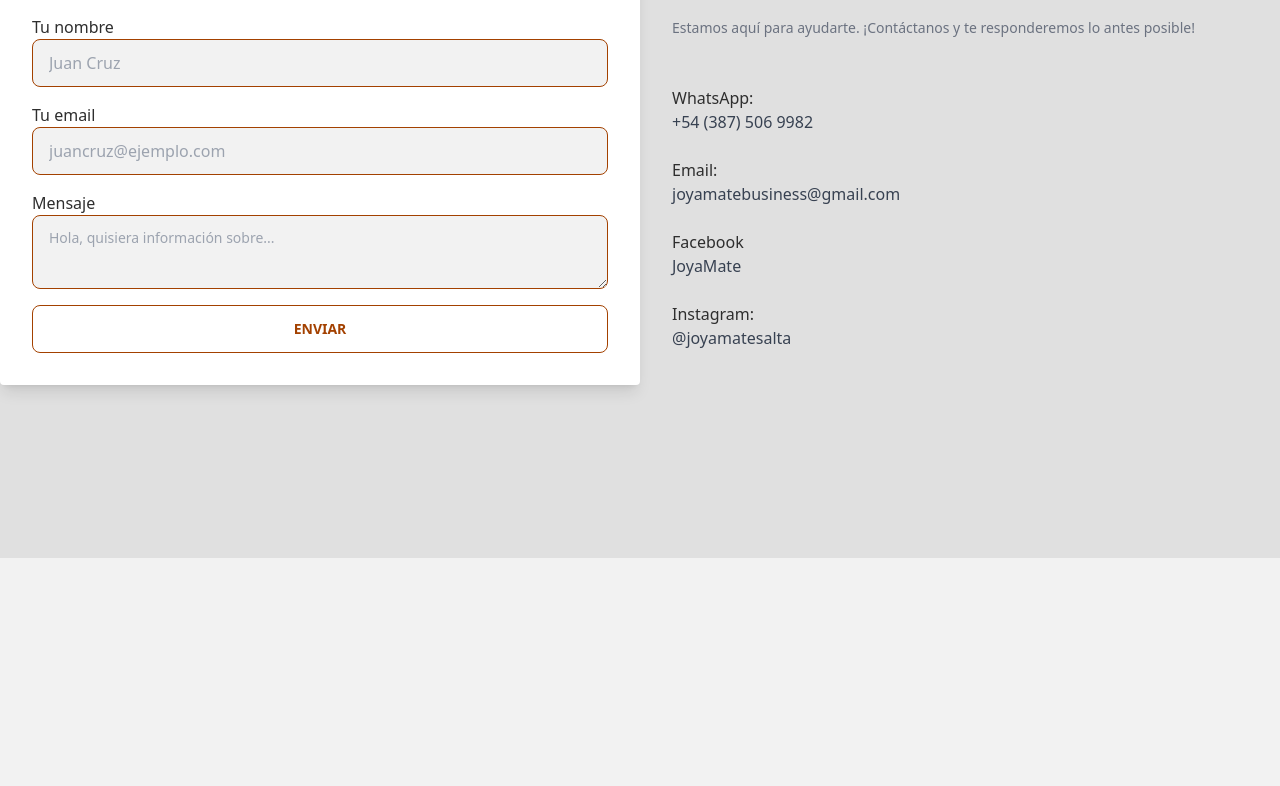
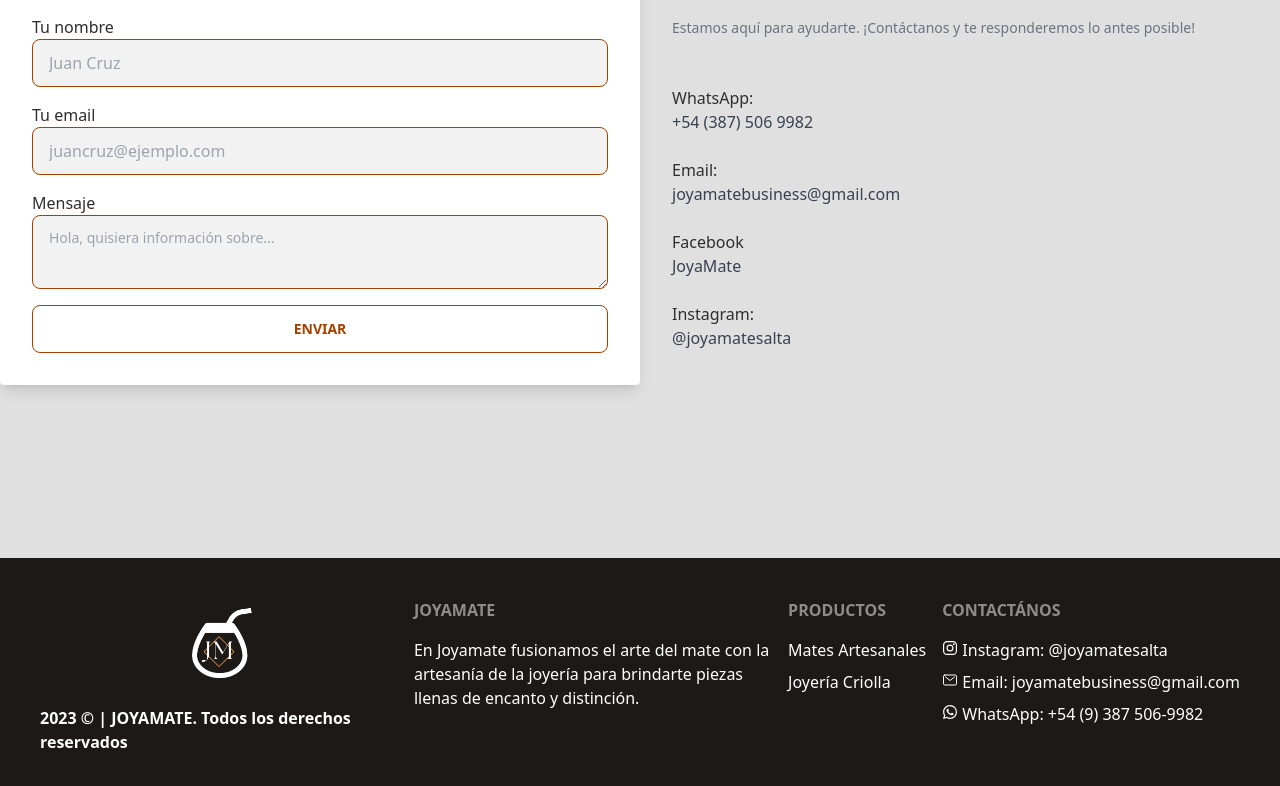
Before and after one commit to tsuramii/joyamate, a React (Vite) app: page / in a window 1280 px wide. Shown: the part 3006-3792 px from the top of the page. Before the commit the page ends 3564 px from the top, so only its background shows below. Built offline with nearby package versions, Linux system fonts and the light colour scheme.

Commit message:
Add footer

```diff
--- a/src/App.jsx
+++ b/src/App.jsx
@@ -9,7 +9,7 @@
   return (
     <>
       <Header />
-      <Banner/>
+      <Banner />
       <ProductSection />
       <Contact />
       <Footer />
--- a/src/sections/Footer.jsx
+++ b/src/sections/Footer.jsx
@@ -1,10 +1,30 @@
 import React from 'react';
 
 function Footer() {
-    return(
-    <section id="footer">
-
-    </section>
+    return (
+        <section id="footer">
+            <footer className="footer p-10 bg-neutral text-base text-white">
+                <div>
+                    <img src="src/assets/logo-transparent.png" alt="Joyamate logo" className='h-[100px] mx-auto' />
+                    <p className='font-bold'>2023 © | JOYAMATE. Todos los derechos reservados</p>
+                </div>
+                <div>
+                    <span className="footer-title">JOYAMATE</span>
+                    <p className="max-w-md">En Joyamate fusionamos el arte del mate con la artesanía de la joyería para brindarte piezas llenas de encanto y distinción.</p>
+                </div>
+                <div>
+                    <span className="footer-title">Productos</span>
+                    <a className="link link-hover">Mates Artesanales</a>
+                    <a className="link link-hover">Joyería Criolla</a>
+                </div>
+                <div>
+                    <span className="footer-title">Contactános</span>
+                    <a className="link link-hover" href='https://www.instagram.com/joyamatesalta/' target="_blank"><ion-icon name="logo-instagram"></ion-icon> Instagram: @joyamatesalta</a>
+                    <a className="link link-hover" href='mailto:joyamatebusiness@gmail.com' target="_blank"><ion-icon name="mail-outline"></ion-icon> Email: joyamatebusiness@gmail.com</a>
+                    <a className="link link-hover" href='https://wa.link/wvzfe1' target="_blank"><ion-icon name="logo-whatsapp"></ion-icon> WhatsApp: +54 (9) 387 506-9982 </a>
+                </div>
+            </footer>
+        </section>
     )
 }
 
```
Also changed, not shown: 1 other file (tests, documents, lock files or other folders).
